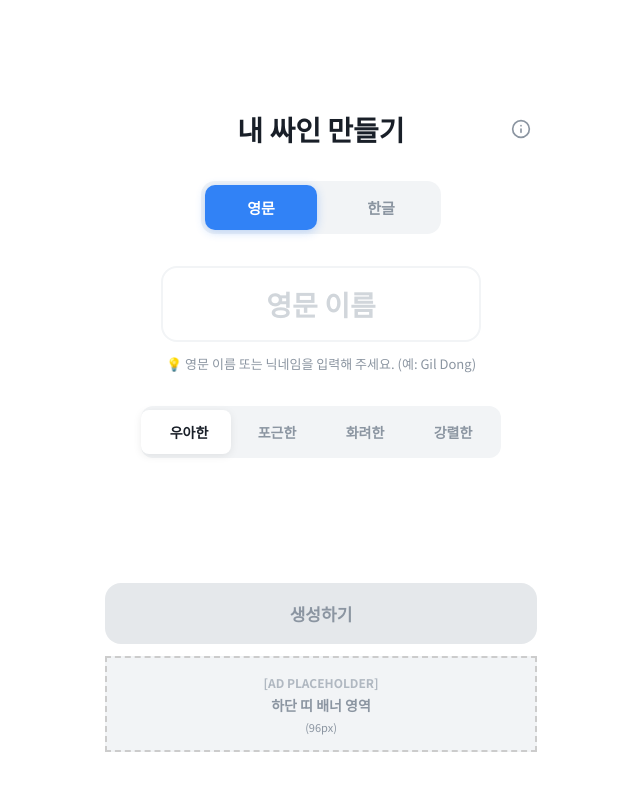
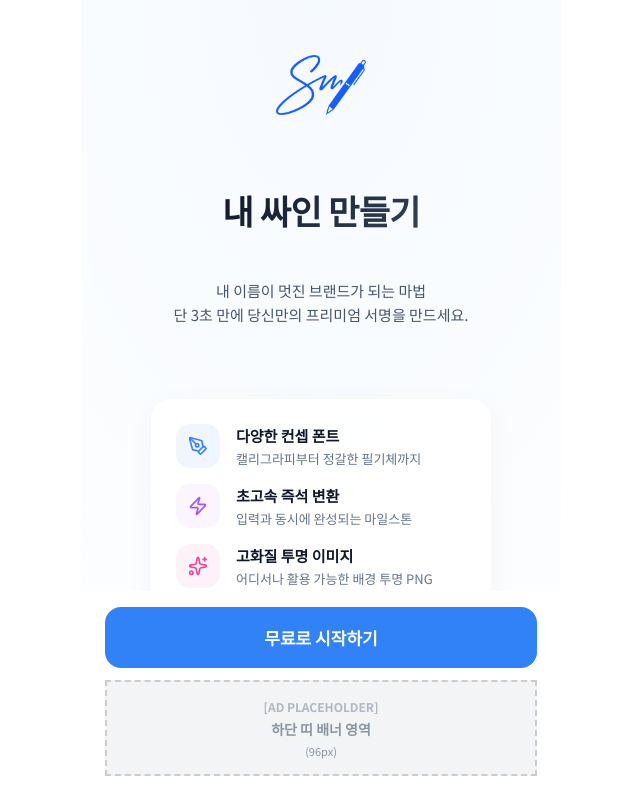
Before and after one commit to FlutterNeverDie/my-signature, a React (Vite) app: page / in a window 1280 px wide. Shown: the whole page, without its empty margins (319-959 px from the left). Built offline with nearby package versions, Linux system fonts and the light colour scheme; a web font is replaced by a local one.

Commit message:
Feat:  인트로

```diff
--- a/src/App.tsx
+++ b/src/App.tsx
@@ -6,6 +6,7 @@ import {
 } from './store';
 import { toPng } from 'html-to-image';
 import { AnimatePresence, motion } from 'framer-motion';
+import { PenTool, Zap, Sparkles } from 'lucide-react';
 import { SignatureCanvas } from './components/SignatureCanvas';
 import { InfoSheet } from './components/InfoSheet';
 import { useTossInterstitialAd } from './hooks/useTossInterstitialAd';
@@ -26,6 +27,7 @@ function App() {
   const signatureRef = useRef<HTMLDivElement>(null);
   const [isInfoOpen, setIsInfoOpen] = useState(false);
   const [inputError, setInputError] = useState<string | null>(null);
+  const [isIntro, setIsIntro] = useState(true);
   const { showAd } = useTossInterstitialAd();
 
   const fonts = language === 'kor' ? KOR_FONTS : EN_FONTS;
@@ -80,7 +82,88 @@ function App() {
   return (
     <div className="layout" style={{ height: '100%' }}>
       <AnimatePresence mode="wait" initial={false}>
-        {!isGenerated ? (
+        {isIntro ? (
+          <motion.div
+            key="intro-view"
+            className="view-container intro-view"
+            initial={{ opacity: 0 }}
+            animate={{ opacity: 1 }}
+            exit={{ opacity: 0, scale: 0.95, filter: 'blur(5px)' }}
+            transition={{ duration: 0.4, ease: 'easeOut' }}
+          >
+            <div className="content-col" style={{ flex: 1, justifyContent: 'center', alignItems: 'center' }}>
+              <motion.div
+                className="intro-logo-box"
+                initial={{ y: 20, opacity: 0 }}
+                animate={{ y: 0, opacity: 1 }}
+                transition={{ delay: 0.1, duration: 0.5 }}
+              >
+                <img
+                  src="/fonts/asset/intor.png"
+                  alt="내 싸인 만들기 아이콘"
+                  style={{ width: '100%', height: '100%', objectFit: 'contain' }}
+                />
+              </motion.div>
+
+              <motion.h1
+                className="intro-title"
+                initial={{ y: 20, opacity: 0 }}
+                animate={{ y: 0, opacity: 1 }}
+                transition={{ delay: 0.2, duration: 0.5 }}
+              >
+                내 싸인 만들기
+              </motion.h1>
+
+              <motion.p
+                className="intro-subtitle"
+                initial={{ y: 20, opacity: 0 }}
+                animate={{ y: 0, opacity: 1 }}
+                transition={{ delay: 0.3, duration: 0.5 }}
+              >
+                내 이름이 멋진 브랜드가 되는 마법<br />단 3초 만에 당신만의 프리미엄 서명을 만드세요.
+              </motion.p>
+
+              <motion.div
+                className="intro-features"
+                initial={{ y: 20, opacity: 0 }}
+                animate={{ y: 0, opacity: 1 }}
+                transition={{ delay: 0.4, duration: 0.5 }}
+              >
+                <div className="feature-item">
+                  <div className="feature-icon bg-blue"><PenTool size={20} className="text-blue" /></div>
+                  <div className="feature-text">
+                    <strong>다양한 컨셉 폰트</strong>
+                    <span>캘리그라피부터 정갈한 필기체까지</span>
+                  </div>
+                </div>
+                <div className="feature-item">
+                  <div className="feature-icon bg-purple"><Zap size={20} className="text-purple" /></div>
+                  <div className="feature-text">
+                    <strong>초고속 즉석 변환</strong>
+                    <span>입력과 동시에 완성되는 마일스톤</span>
+                  </div>
+                </div>
+                <div className="feature-item">
+                  <div className="feature-icon bg-pink"><Sparkles size={20} className="text-pink" /></div>
+                  <div className="feature-text">
+                    <strong>고화질 투명 이미지</strong>
+                    <span>어디서나 활용 가능한 배경 투명 PNG</span>
+                  </div>
+                </div>
+              </motion.div>
+            </div>
+
+            <div className="bottom-fixed">
+              <button
+                className="btn-primary"
+                onClick={() => setIsIntro(false)}
+              >
+                무료로 시작하기
+              </button>
+              <TossBannerAd adGroupId={AD_CONFIG.BANNER} variant="expanded" />
+            </div>
+          </motion.div>
+        ) : !isGenerated ? (
           <motion.div
             key="input-view"
             className="view-container"
--- a/src/index.css
+++ b/src/index.css
@@ -479,3 +479,96 @@ input {
   text-align: center;
   margin-top: 32px;
 }
+
+/* ── 프리미엄 인트로 화면 (UI/UX Pro Max) ── */
+.intro-view {
+  background: radial-gradient(120% 120% at 50% 0%, rgba(235, 244, 255, 0.5) 0%, rgba(255, 255, 255, 1) 100%);
+  padding-top: max(40px, env(safe-area-inset-top));
+}
+
+.intro-logo-box {
+  width: 90px;
+  height: 90px;
+  display: flex;
+  align-items: center;
+  justify-content: center;
+  margin-bottom: 24px;
+  position: relative;
+}
+
+.intro-title {
+  font-size: 34px !important;
+  font-weight: 800;
+  letter-spacing: -0.02em;
+  background: linear-gradient(135deg, #0F172A 0%, #334155 100%);
+  -webkit-background-clip: text;
+  background-clip: text;
+  -webkit-text-fill-color: transparent;
+  margin-bottom: 12px !important;
+}
+
+.intro-subtitle {
+  font-size: 15px;
+  color: #475569;
+  line-height: 1.6;
+  text-align: center;
+  margin-bottom: 40px;
+  word-break: keep-all;
+}
+
+.intro-features {
+  display: flex;
+  flex-direction: column;
+  width: 100%;
+  max-width: 340px;
+  gap: 16px;
+  background: rgba(255, 255, 255, 0.85);
+  backdrop-filter: blur(12px);
+  -webkit-backdrop-filter: blur(12px);
+  border: 1px solid rgba(255, 255, 255, 0.5);
+  border-radius: 20px;
+  padding: 24px;
+  box-shadow: 0 8px 32px rgba(0, 0, 0, 0.04);
+}
+
+.feature-item {
+  display: flex;
+  align-items: center;
+  gap: 16px;
+}
+
+.feature-icon {
+  width: 44px;
+  height: 44px;
+  border-radius: 14px;
+  display: flex;
+  align-items: center;
+  justify-content: center;
+  flex-shrink: 0;
+}
+
+.feature-text {
+  display: flex;
+  flex-direction: column;
+  gap: 3px;
+  text-align: left;
+}
+
+.feature-text strong {
+  font-size: 15px;
+  font-weight: 700;
+  color: #0F172A;
+}
+
+.feature-text span {
+  font-size: 13px;
+  color: #64748B;
+}
+
+/* 컬러 유틸리티 (Lucide 적용용) */
+.bg-blue { background-color: #EFF6FF; }
+.text-blue { color: #3B82F6; }
+.bg-purple { background-color: #FAF5FF; }
+.text-purple { color: #A855F7; }
+.bg-pink { background-color: #FDF2F8; }
+.text-pink { color: #EC4899; }
```
Also changed, not shown: public/fonts/asset/intor.png (added), 1 other file (tests, documents, lock files or other folders).
